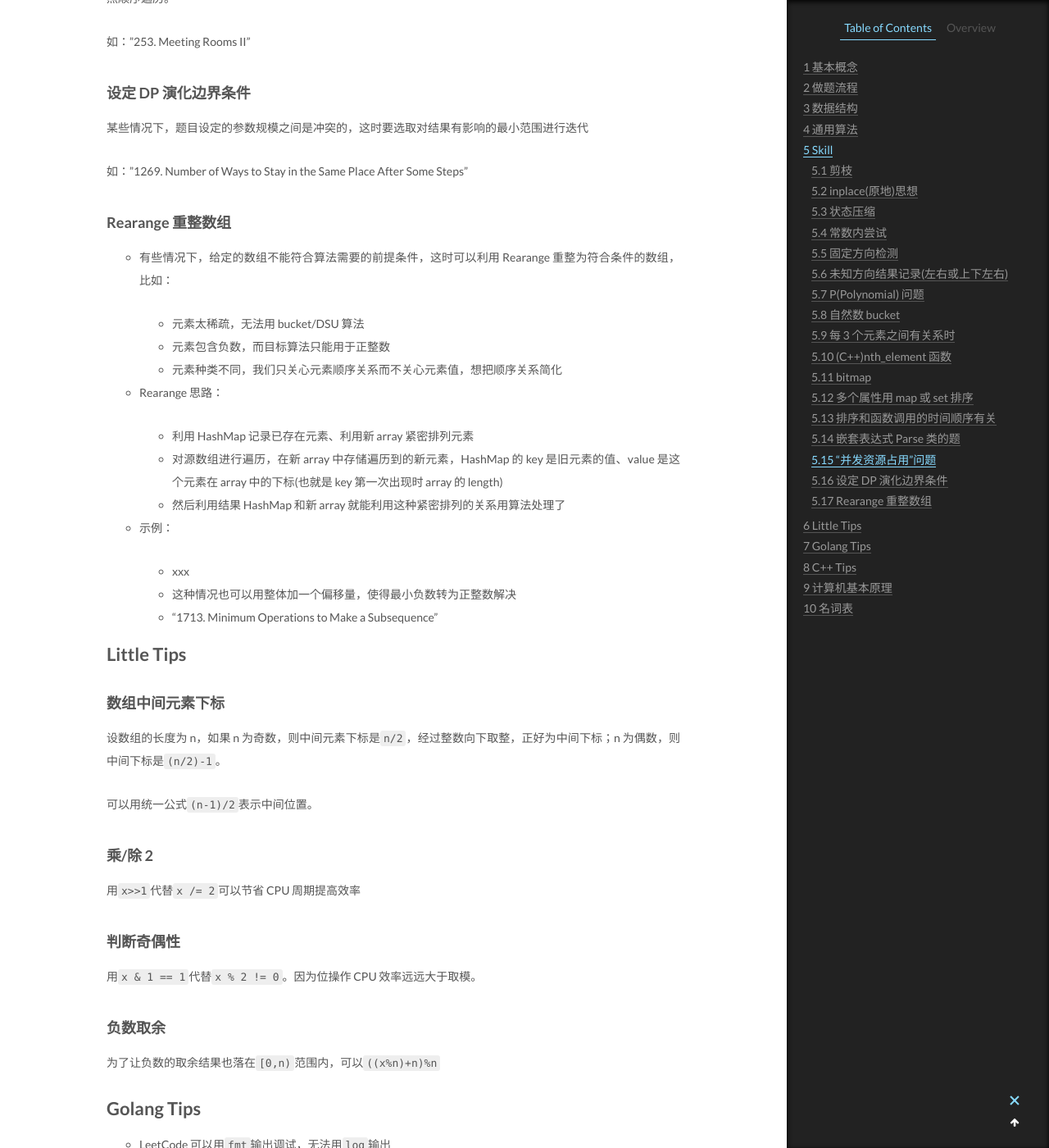
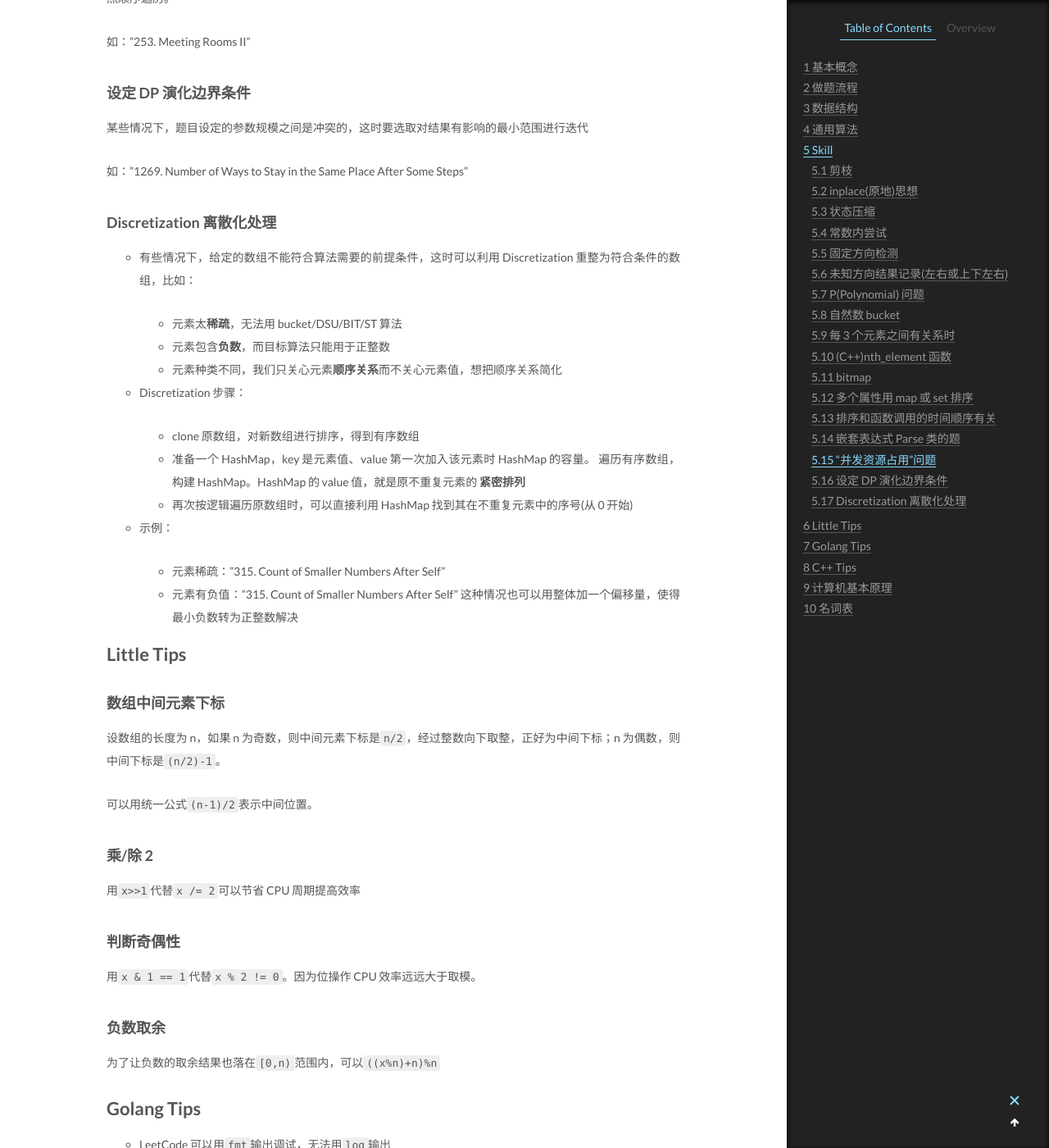
Before and after one commit to CodeHunter2006/CodeHunter2006.github.io, a Jekyll site: the page built from _posts/2020-12-20-Algorithm_Tips.md, in a window 1280 px wide and 1400 px high, scrolled down 29428 px. Shown: the whole window at 82% size. Built offline with Jekyll 4.4.1, drawn with Linux system fonts in a browser that asks for light colours.

Commit message:
[doc]: add contents.

```diff
--- a/_posts/2020-12-20-Algorithm_Tips.md
+++ b/_posts/2020-12-20-Algorithm_Tips.md
@@ -1024,24 +1024,25 @@ Minimax 可以有两种解法：`DFS+memory`和`DP`。用 DFS 的方式更直观
 
 如："1269. Number of Ways to Stay in the Same Place After Some Steps"
 
-### Rearange 重整数组
+### Discretization 离散化处理
 
-- 有些情况下，给定的数组不能符合算法需要的前提条件，这时可以利用 Rearange 重整为符合条件的数组，比如：
+- 有些情况下，给定的数组不能符合算法需要的前提条件，这时可以利用 Discretization 重整为符合条件的数组，比如：
 
-  1. 元素太稀疏，无法用 bucket/DSU 算法
-  2. 元素包含负数，而目标算法只能用于正整数
-  3. 元素种类不同，我们只关心元素顺序关系而不关心元素值，想把顺序关系简化
+  1. 元素太**稀疏**，无法用 bucket/DSU/BIT/ST 算法
+  2. 元素包含**负数**，而目标算法只能用于正整数
+  3. 元素种类不同，我们只关心元素**顺序关系**而不关心元素值，想把顺序关系简化
 
-- Rearange 思路：
+- Discretization 步骤：
 
-  1. 利用 HashMap 记录已存在元素、利用新 array 紧密排列元素
-  2. 对源数组进行遍历，在新 array 中存储遍历到的新元素，HashMap 的 key 是旧元素的值、value 是这个元素在 array 中的下标(也就是 key 第一次出现时 array 的 length)
-  3. 然后利用结果 HashMap 和新 array 就能利用这种紧密排列的关系用算法处理了
+  1. clone 原数组，对新数组进行排序，得到有序数组
+  2. 准备一个 HashMap，key 是元素值、value 第一次加入该元素时 HashMap 的容量。
+     遍历有序数组，构建 HashMap。HashMap 的 value 值，就是原不重复元素的 **紧密排列**
+  3. 再次按逻辑遍历原数组时，可以直接利用 HashMap 找到其在不重复元素中的序号(从 0 开始)
 
 - 示例：
-  1. xxx
-  2. 这种情况也可以用整体加一个偏移量，使得最小负数转为正整数解决
-  3. "1713. Minimum Operations to Make a Subsequence"
+  1. 元素稀疏："315. Count of Smaller Numbers After Self"
+  2. 元素有负值："315. Count of Smaller Numbers After Self"
+     这种情况也可以用整体加一个偏移量，使得最小负数转为正整数解决
 
 # Little Tips
 
```
Also changed, not shown: _posts/2020-12-27-LeetCode_Question_Category.md (+13 -0 lines), _posts/2021-05-02-Algorithm_BinaryIndexedTree.md (+45 -57 lines).
